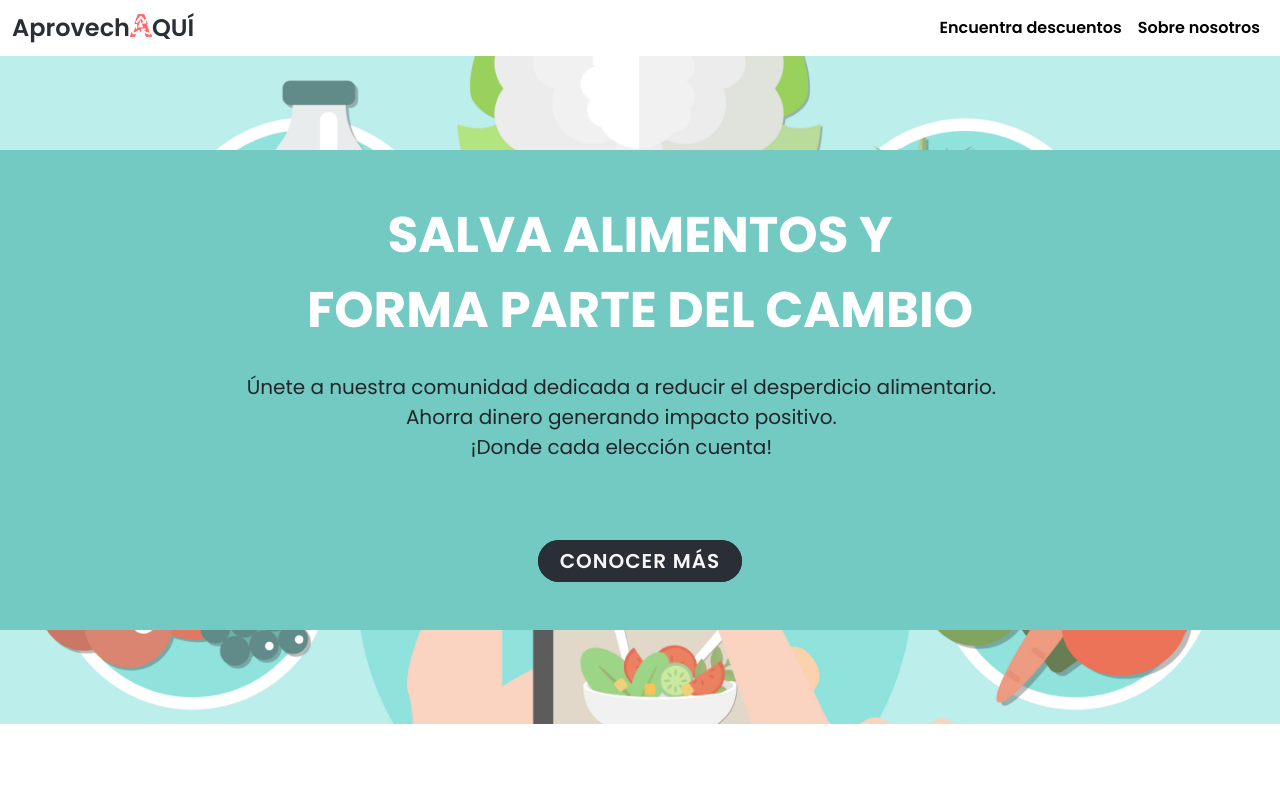
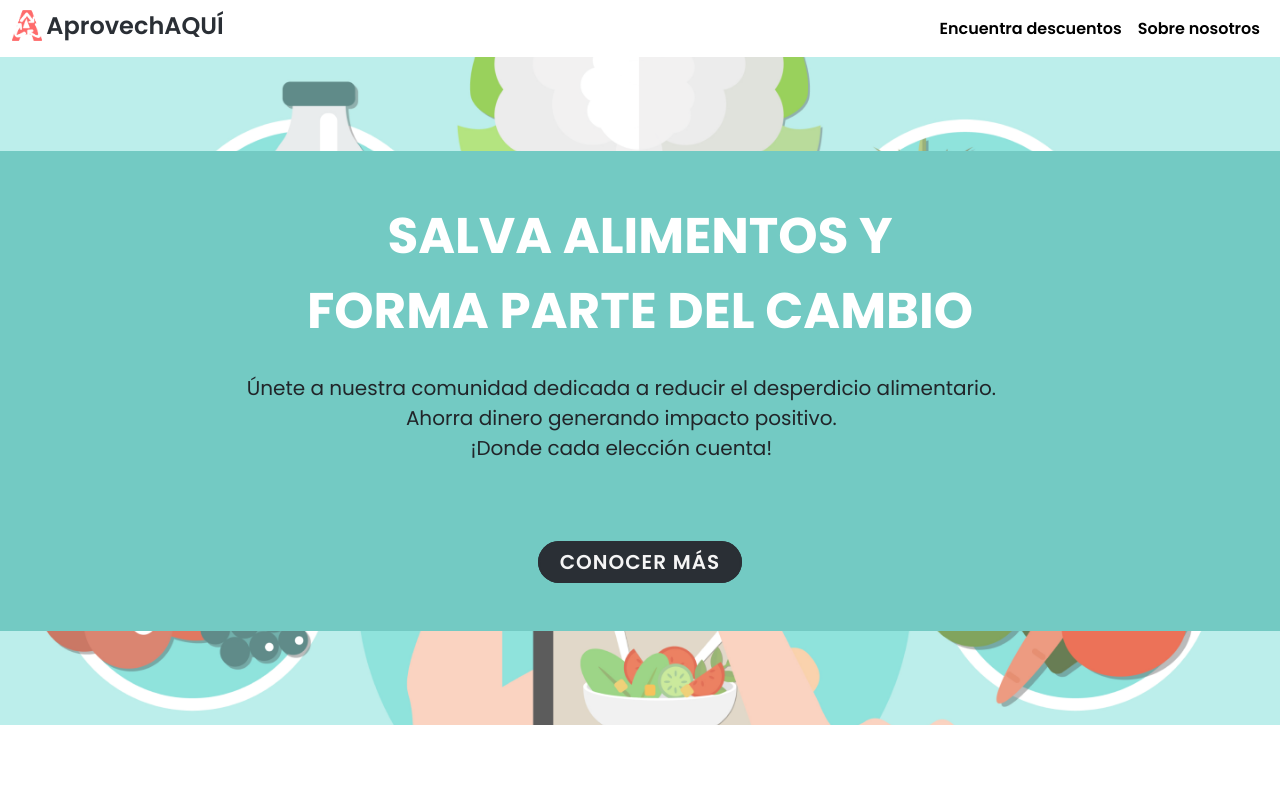
Before and after one commit to DanielRiverol/aprovecha-aqui2, a React (Vite) app: page / in a window 1280 px wide. Shown: the top 800 px of the page. Built offline with nearby package versions, Linux system fonts and the light colour scheme.

Commit message:
Ajustes finales

```diff
--- a/public/css/style.css
+++ b/public/css/style.css
@@ -14,12 +14,12 @@ nav {
 }
 
 nav .img-logo ,footer .img-logo{
-  width: 22px;
+  width: 30px;
   margin-bottom: 8px;
 }
-footer .img-logo{
-  margin-bottom: 7px;
-}
+/* footer .img-logo{
+  margin-bottom: 10px !important;
+} */
 p {
   font-size: 1.1rem !important;
 }
--- a/src/components/Footer/index.jsx
+++ b/src/components/Footer/index.jsx
@@ -3,7 +3,7 @@ export default function Footer() {
     <>
       <footer className="row row-cols-1  row-cols-md-2  text-light ">
         <div className="col">
-          <h3 className="fw-semibold">Aprovech<img src="img/logo.png" alt="A" className="img-fluid img-logo" />QUÍ</h3>
+        <img src="img/logo.png" alt="A" className="img-fluid mb-3 img-logo" /> <span className="fw-semibold h3">AprovechAQUÍ</span>
         </div>
         <div className="col">
           <h6 className="mx-5">¿Necesitas ayuda?</h6>
--- a/src/components/Navegacion/index.jsx
+++ b/src/components/Navegacion/index.jsx
@@ -5,7 +5,7 @@ function Navegacion() {
       <nav className="navbar navbar-expand-lg">
         <div className="container-fluid">
           <CabeceraLink url="/">
-            <span className="navbar-brand fs-4 title">Aprovech<img src="img/logo.png" alt="A" className="img-fluid img-logo"  />QUÍ</span>
+          <img src="img/logo.png" alt="A" className="img-fluid img-logo"  /> <span className="navbar-brand fs-4 title">AprovechAQUÍ</span>
           </CabeceraLink>
           <button
             className="navbar-toggler"
```
